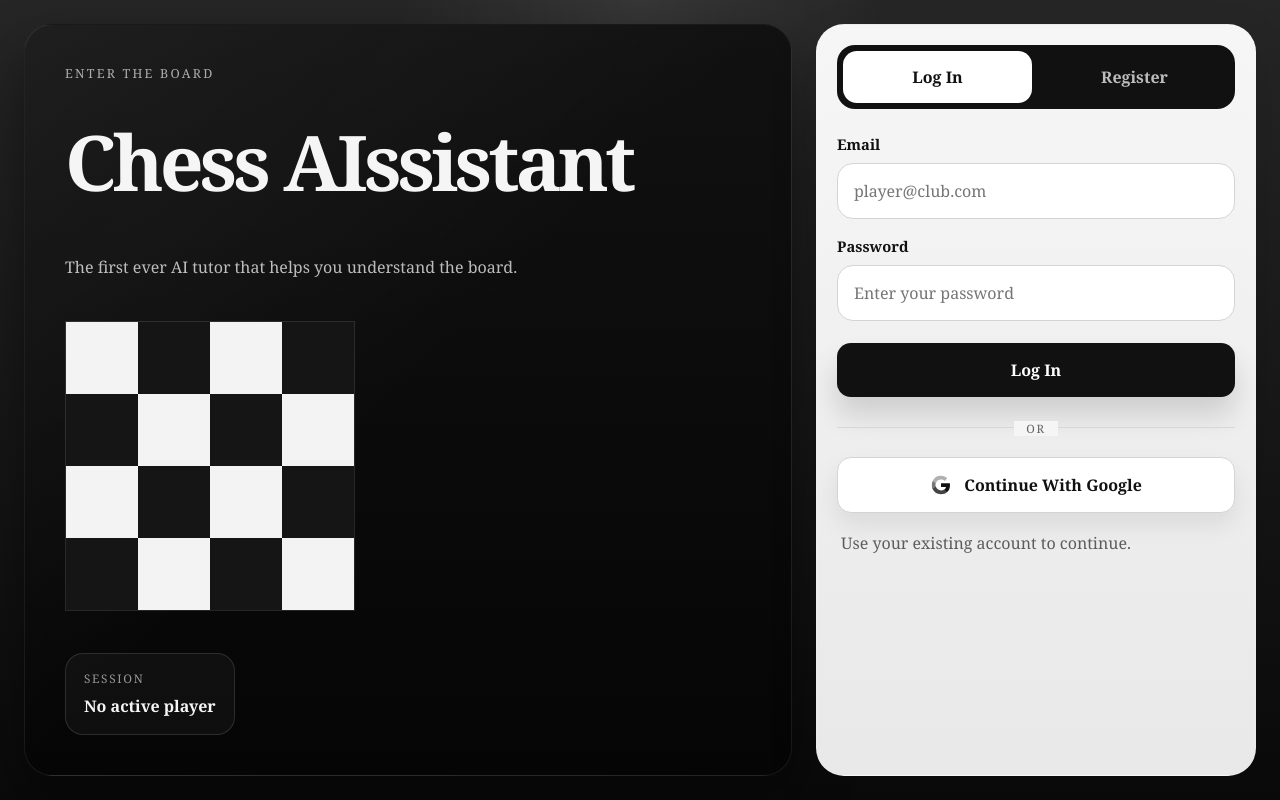
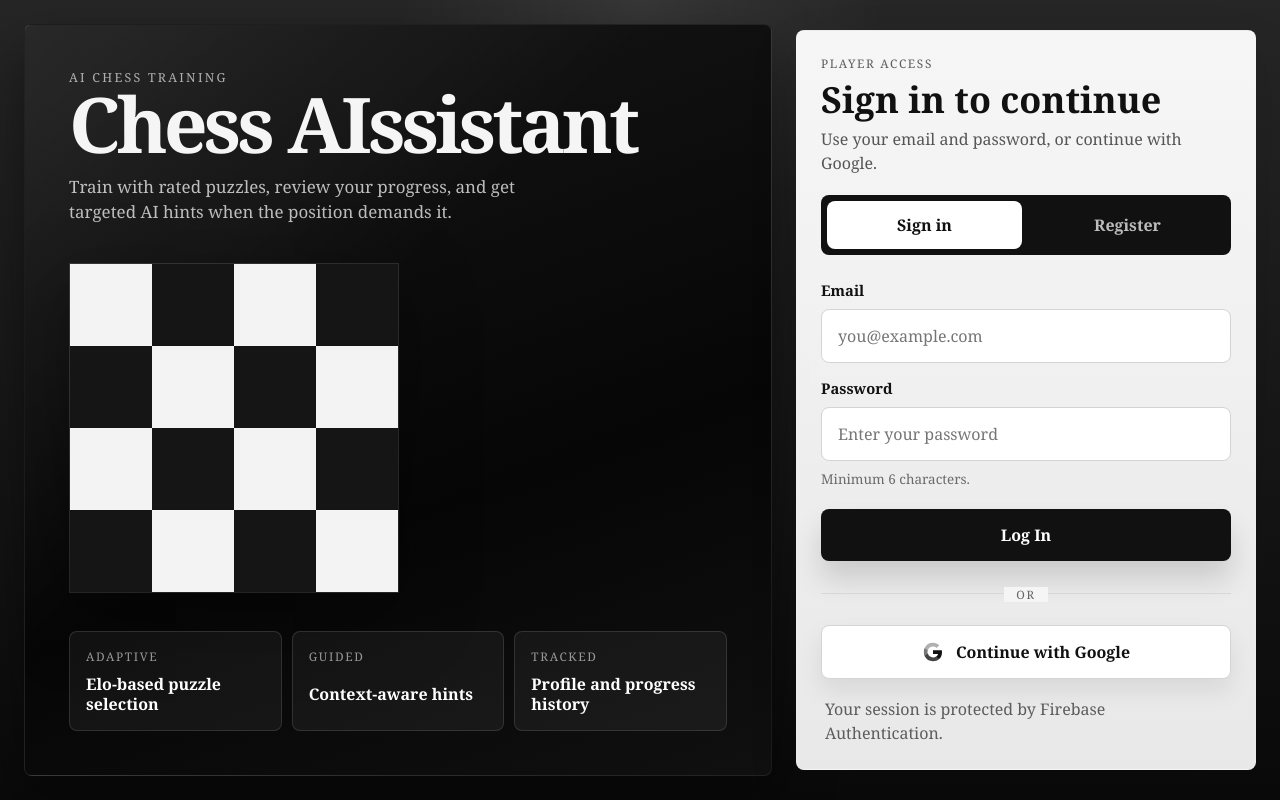
Before and after one commit to uo293860/ChessAIssistant_TFG, a React (Vite) app in the folder frontend/: page / in a window 1280 px wide. Built offline with nearby package versions, Linux system fonts and the light colour scheme; no server answers.

Commit message:
Small adjustments to the login page

```diff
--- a/frontend/src/App.css
+++ b/frontend/src/App.css
@@ -1,9 +1,10 @@
 .auth-shell {
   min-height: 100vh;
   display: grid;
-  grid-template-columns: minmax(0, 1.05fr) minmax(320px, 440px);
+  grid-template-columns: minmax(0, 1.05fr) minmax(340px, 460px);
   gap: 24px;
   padding: 24px;
+  align-items: stretch;
 }
 
 .auth-hero,
@@ -16,25 +17,44 @@
 .profile-stat,
 .success-rate-donut {
   border: 1px solid var(--border);
-  border-radius: 28px;
+  border-radius: 8px;
 }
 
 .auth-hero {
   display: grid;
   align-content: space-between;
-  gap: 24px;
-  padding: 40px;
+  gap: 28px;
+  min-height: calc(100vh - 48px);
+  padding: 44px;
   background:
-    linear-gradient(135deg, rgba(255, 255, 255, 0.06), transparent 50%),
-    linear-gradient(180deg, #111111 0%, #050505 100%);
+    linear-gradient(135deg, rgba(255, 255, 255, 0.08), transparent 42%),
+    linear-gradient(160deg, #171717 0%, #060606 62%, #101010 100%);
   color: #f5f5f5;
   box-shadow: 0 28px 60px rgba(0, 0, 0, 0.45);
+  overflow: hidden;
 }
 
 .auth-card {
-  padding: 20px;
+  align-self: center;
+  padding: 24px;
   background: linear-gradient(180deg, rgba(255, 255, 255, 0.96), rgba(242, 242, 242, 0.96));
   box-shadow: 0 20px 50px rgba(0, 0, 0, 0.12);
+}
+
+.auth-card-header {
+  margin-bottom: 20px;
+}
+
+.auth-card-header h2 {
+  margin: 4px 0 8px;
+  color: #111111;
+  font-size: clamp(1.7rem, 4vw, 2.25rem);
+  line-height: 1.05;
+}
+
+.auth-card-header p:not(.panel-title) {
+  margin: 0;
+  color: #555555;
 }
 
 .eyebrow {
@@ -49,18 +69,19 @@
   max-width: 30rem;
   margin: 0;
   color: rgba(255, 255, 255, 0.72);
-  font-size: 1rem;
+  font-size: 1.06rem;
 }
 
 .hero-pattern {
   display: grid;
-  grid-template-columns: repeat(4, minmax(0, 72px));
+  grid-template-columns: repeat(4, minmax(0, 82px));
   width: fit-content;
   border: 1px solid rgba(255, 255, 255, 0.12);
+  box-shadow: 0 24px 70px rgba(0, 0, 0, 0.38);
 }
 
 .pattern-square {
-  width: 72px;
+  width: 82px;
   aspect-ratio: 1;
 }
 
@@ -82,6 +103,29 @@
   background: rgba(255, 255, 255, 0.04);
 }
 
+.auth-highlights {
+  display: grid;
+  grid-template-columns: repeat(3, minmax(0, 1fr));
+  gap: 10px;
+  max-width: 760px;
+}
+
+.auth-highlights div {
+  display: grid;
+  gap: 8px;
+  min-width: 0;
+  padding: 16px;
+  border: 1px solid rgba(255, 255, 255, 0.12);
+  border-radius: 8px;
+  background: rgba(255, 255, 255, 0.05);
+}
+
+.auth-highlights strong {
+  overflow-wrap: anywhere;
+  color: #ffffff;
+  line-height: 1.25;
+}
+
 .note-label,
 .panel-title {
   text-transform: uppercase;
@@ -98,7 +142,7 @@
   grid-template-columns: repeat(2, 1fr);
   gap: 8px;
   padding: 6px;
-  border-radius: 18px;
+  border-radius: 8px;
   background: #111111;
 }
 
@@ -108,7 +152,7 @@
 .google-action,
 .promotion-action {
   border: 0;
-  border-radius: 14px;
+  border-radius: 8px;
   font: inherit;
   cursor: pointer;
   transition:
@@ -121,7 +165,8 @@
 }
 
 .mode-switch button {
-  padding: 14px 16px;
+  min-height: 48px;
+  padding: 12px 16px;
   background: transparent;
   color: rgba(255, 255, 255, 0.72);
   font-weight: 700;
@@ -134,7 +179,7 @@
 
 .auth-form {
   display: grid;
-  gap: 16px;
+  gap: 14px;
   margin-top: 24px;
 }
 
@@ -151,12 +196,18 @@
 
 .auth-form input {
   width: 100%;
-  padding: 15px 16px;
+  min-height: 52px;
+  padding: 14px 16px;
   border: 1px solid #d4d4d4;
-  border-radius: 16px;
+  border-radius: 8px;
   background: #ffffff;
   color: #111111;
   font: inherit;
+}
+
+.auth-form small {
+  color: #6a6a6a;
+  font-size: 0.84rem;
 }
 
 .auth-form input:focus {
@@ -164,11 +215,16 @@
   border-color: #111111;
 }
 
+.auth-form input[aria-invalid='true']:not(:focus) {
+  border-color: #8a1f1f;
+}
+
 .primary-action,
 .secondary-action,
 .google-action {
   width: 100%;
-  padding: 15px 18px;
+  min-height: 52px;
+  padding: 14px 18px;
   font-weight: 700;
 }
 
@@ -204,7 +260,7 @@
 
 .divider {
   position: relative;
-  margin: 18px 0;
+  margin: 20px 0;
   text-align: center;
 }
 
@@ -252,19 +308,24 @@
 .feedback {
   margin: 16px 0 0;
   padding: 14px 16px;
-  border-radius: 16px;
+  border-radius: 8px;
   font-size: 0.95rem;
 }
 
 .feedback.success {
-  background: #efefef;
-  color: #111111;
-  border: 1px solid #d4d4d4;
+  background: #e7f6ec;
+  color: #176c35;
+  border: 1px solid #b9e4c6;
 }
 
 .feedback.error {
-  background: #151515;
-  color: #f5f5f5;
+  background: #f8e8e8;
+  color: #8a1f1f;
+  border: 1px solid #efb9b9;
+}
+
+.auth-message-region:empty {
+  display: none;
 }
 
 .form-caption {
@@ -647,6 +708,10 @@
     padding: 24px;
   }
 
+  .auth-hero {
+    min-height: auto;
+  }
+
   .hero-pattern {
     grid-template-columns: repeat(4, minmax(0, 1fr));
     width: 100%;
@@ -654,6 +719,10 @@
 
   .pattern-square {
     width: 100%;
+  }
+
+  .auth-highlights {
+    grid-template-columns: 1fr;
   }
 
   .board-header-card,
--- a/frontend/src/App.tsx
+++ b/frontend/src/App.tsx
@@ -1,5 +1,5 @@
 import type { FormEvent } from 'react'
-import { useEffect, useState } from 'react'
+import { useEffect, useMemo, useState } from 'react'
 import {
   GoogleAuthProvider,
   createUserWithEmailAndPassword,
@@ -9,6 +9,7 @@ import {
   signOut,
 } from 'firebase/auth'
 import type { User } from 'firebase/auth'
+import { FirebaseError } from 'firebase/app'
 import './App.css'
 import { auth } from './firebase'
 import { BoardPage } from './pages/BoardPage'
@@ -20,6 +21,40 @@ type AppRoute = '/' | '/board' | '/profile'
 const AUTH_ROUTE: AppRoute = '/'
 const BOARD_ROUTE: AppRoute = '/board'
 const PROFILE_ROUTE: AppRoute = '/profile'
+const MIN_PASSWORD_LENGTH = 6
+
+const getFirebaseAuthErrorMessage = (firebaseError: unknown, fallbackMessage: string) => {
+  if (!(firebaseError instanceof FirebaseError)) {
+    return fallbackMessage
+  }
+
+  switch (firebaseError.code) {
+    case 'auth/email-already-in-use':
+      return 'An account already exists with this email. Sign in instead or use a different email address.'
+    case 'auth/invalid-email':
+      return 'Enter a valid email address.'
+    case 'auth/invalid-credential':
+    case 'auth/user-not-found':
+    case 'auth/wrong-password':
+      return 'The email or password is incorrect. Check your details and try again.'
+    case 'auth/popup-closed-by-user':
+      return 'Google sign-in was closed before it finished.'
+    case 'auth/popup-blocked':
+      return 'Your browser blocked the Google sign-in window. Allow pop-ups for this site and try again.'
+    case 'auth/account-exists-with-different-credential':
+      return 'This email is already linked to a different sign-in method. Use the method you used before.'
+    case 'auth/network-request-failed':
+      return 'We could not reach the sign-in service. Check your connection and try again.'
+    case 'auth/too-many-requests':
+      return 'Access is temporarily limited after several failed attempts. Wait a moment and try again.'
+    case 'auth/weak-password':
+      return `Use a password with at least ${MIN_PASSWORD_LENGTH} characters.`
+    case 'auth/operation-not-allowed':
+      return 'This sign-in method is not enabled yet. Contact support if the problem continues.'
+    default:
+      return fallbackMessage
+  }
+}
 
 const getCurrentRoute = (): AppRoute => {
   if (window.location.pathname === BOARD_ROUTE) {
@@ -43,7 +78,7 @@ const navigateTo = (route: AppRoute, replace = false) => {
 }
 
 function App() {
-  const googleProvider = new GoogleAuthProvider()
+  const googleProvider = useMemo(() => new GoogleAuthProvider(), [])
   const [mode, setMode] = useState<AuthMode>('login')
   const [email, setEmail] = useState('')
   const [password, setPassword] = useState('')
@@ -106,8 +141,20 @@ function App() {
     event.preventDefault()
     resetMessages()
 
+    const normalizedEmail = email.trim()
+
+    if (!normalizedEmail) {
+      setError('Enter the email address linked to your account.')
+      return
+    }
+
+    if (password.length < MIN_PASSWORD_LENGTH) {
+      setError(`Use a password with at least ${MIN_PASSWORD_LENGTH} characters.`)
+      return
+    }
+
     if (mode === 'register' && password !== confirmPassword) {
-      setError('Passwords do not match.')
+      setError('The passwords do not match. Enter the same password in both fields.')
       return
     }
 
@@ -115,22 +162,18 @@ function App() {
 
     try {
       if (mode === 'register') {
-        const credential = await createUserWithEmailAndPassword(auth, email, password)
-        setFeedback(`Account created for ${credential.user.email ?? email}. Redirecting to the board...`)
+        await createUserWithEmailAndPassword(auth, normalizedEmail, password)
+        setFeedback('Account created. Opening your training board.')
       } else {
-        const credential = await signInWithEmailAndPassword(auth, email, password)
-        setFeedback(`Welcome back, ${credential.user.email ?? email}. Redirecting to the board...`)
+        await signInWithEmailAndPassword(auth, normalizedEmail, password)
+        setFeedback('Signed in. Opening your training board.')
       }
 
       setPassword('')
       setConfirmPassword('')
       openRoute(BOARD_ROUTE)
     } catch (firebaseError) {
-      if (firebaseError instanceof Error) {
-        setError(firebaseError.message)
-      } else {
-        setError('Authentication failed.')
-      }
+      setError(getFirebaseAuthErrorMessage(firebaseError, 'We could not complete sign-in. Check your details and try again.'))
     } finally {
       setIsLoading(false)
     }
@@ -141,15 +184,11 @@ function App() {
     setIsLoading(true)
 
     try {
-      const credential = await signInWithPopup(auth, googleProvider)
-      setFeedback(`Welcome, ${credential.user.email ?? 'player'}. Redirecting to the board...`)
+      await signInWithPopup(auth, googleProvider)
+      setFeedback('Google sign-in completed. Opening your training board.')
       openRoute(BOARD_ROUTE)
     } catch (firebaseError) {
-      if (firebaseError instanceof Error) {
-        setError(firebaseError.message)
-      } else {
-        setError('Google sign-in failed.')
-      }
+      setError(getFirebaseAuthErrorMessage(firebaseError, 'Google sign-in could not be completed. Try again in a moment.'))
     } finally {
       setIsLoading(false)
     }
@@ -164,11 +203,7 @@ function App() {
       setFeedback('Session closed successfully.')
       openRoute(AUTH_ROUTE, true)
     } catch (firebaseError) {
-      if (firebaseError instanceof Error) {
-        setError(firebaseError.message)
-      } else {
-        setError('Sign out failed.')
-      }
+      setError(getFirebaseAuthErrorMessage(firebaseError, 'We could not sign you out. Try again in a moment.'))
     } finally {
       setIsLoading(false)
     }
@@ -177,45 +212,71 @@ function App() {
   const renderAuthPage = () => (
     <main className="auth-shell">
       <section className="auth-hero">
-        <p className="eyebrow">Enter the board</p>
+        <div>
+          <p className="eyebrow">AI chess training</p>
           <h1>Chess AIssistant</h1>
           <p className="hero-copy">
-          The first ever AI tutor that helps you understand the board.
+            Train with rated puzzles, review your progress, and get targeted AI hints when the position demands it.
           </p>
+        </div>
 
         <div className="hero-pattern" aria-hidden="true">
           {Array.from({ length: 16 }, (_, index) => {
-            const row = Math.floor(index / 4);
-            const col = index % 4;
-            const isLight = (row + col) % 2 === 0;
+            const row = Math.floor(index / 4)
+            const col = index % 4
+            const isLight = (row + col) % 2 === 0
             return (
               <span
                 key={index}
                 className={`pattern-square ${isLight ? 'light' : 'dark'}`}
               />
-            );
+            )
           })}
         </div>
 
-        <div className="hero-note">
-          <span className="note-label">Session</span>
-          <strong>{isAuthReady ? currentUser?.email ?? 'No active player' : 'Checking session...'}</strong>
+        <div className="auth-highlights" aria-label="Training features">
+          <div>
+            <span className="note-label">Adaptive</span>
+            <strong>Elo-based puzzle selection</strong>
+          </div>
+          <div>
+            <span className="note-label">Guided</span>
+            <strong>Context-aware hints</strong>
+          </div>
+          <div>
+            <span className="note-label">Tracked</span>
+            <strong>Profile and progress history</strong>
+          </div>
         </div>
       </section>
 
       <section className="auth-card">
+        <div className="auth-card-header">
+          <p className="panel-title">Player access</p>
+          <h2>{mode === 'login' ? 'Sign in to continue' : 'Create your account'}</h2>
+          <p>
+            {mode === 'login'
+              ? 'Use your email and password, or continue with Google.'
+              : 'Create a secure account to save puzzle attempts and Elo progress.'}
+          </p>
+        </div>
+
         <div className="mode-switch" role="tablist" aria-label="Authentication mode">
           <button
             type="button"
             className={mode === 'login' ? 'selected' : ''}
             onClick={() => handleModeChange('login')}
+            role="tab"
+            aria-selected={mode === 'login'}
           >
-            Log In
+            Sign in
           </button>
           <button
             type="button"
             className={mode === 'register' ? 'selected' : ''}
             onClick={() => handleModeChange('register')}
+            role="tab"
+            aria-selected={mode === 'register'}
           >
             Register
           </button>
@@ -227,9 +288,10 @@ function App() {
             <input
               type="email"
               autoComplete="email"
-              placeholder="player@club.com"
+              placeholder="you@example.com"
               value={email}
               onChange={(event) => setEmail(event.target.value)}
+              aria-invalid={Boolean(error)}
               required
             />
           </label>
@@ -242,9 +304,11 @@ function App() {
               placeholder={mode === 'register' ? 'Create a password' : 'Enter your password'}
               value={password}
               onChange={(event) => setPassword(event.target.value)}
-              minLength={6}
+              minLength={MIN_PASSWORD_LENGTH}
+              aria-invalid={Boolean(error)}
               required
             />
+            <small>Minimum {MIN_PASSWORD_LENGTH} characters.</small>
           </label>
 
           {mode === 'register' ? (
@@ -256,7 +320,8 @@ function App() {
                 placeholder="Repeat your password"
                 value={confirmPassword}
                 onChange={(event) => setConfirmPassword(event.target.value)}
-                minLength={6}
+                minLength={MIN_PASSWORD_LENGTH}
+                aria-invalid={Boolean(error)}
                 required
               />
             </label>
@@ -267,7 +332,7 @@ function App() {
           </button>
         </form>
 
-        <div className="divider" aria-hidden="true">
+        <div className="divider">
           <span>or</span>
         </div>
 
@@ -292,16 +357,18 @@ function App() {
               />
             </svg>
           </span>
-          <span>Continue With Google</span>
+          <span>Continue with Google</span>
         </button>
 
+        <div className="auth-message-region" aria-live="polite">
           {feedback ? <p className="feedback success">{feedback}</p> : null}
           {error ? <p className="feedback error">{error}</p> : null}
+        </div>
 
         <p className="form-caption">
           {mode === 'login'
-            ? 'Use your existing account to continue.'
-            : 'Successful registration automatically signs you in and opens the board.'}
+            ? 'Your session is protected by Firebase Authentication.'
+            : 'After registration, you will be signed in automatically.'}
         </p>
       </section>
     </main>
```
Lines whose indentation alone changed are shown as unchanged.
